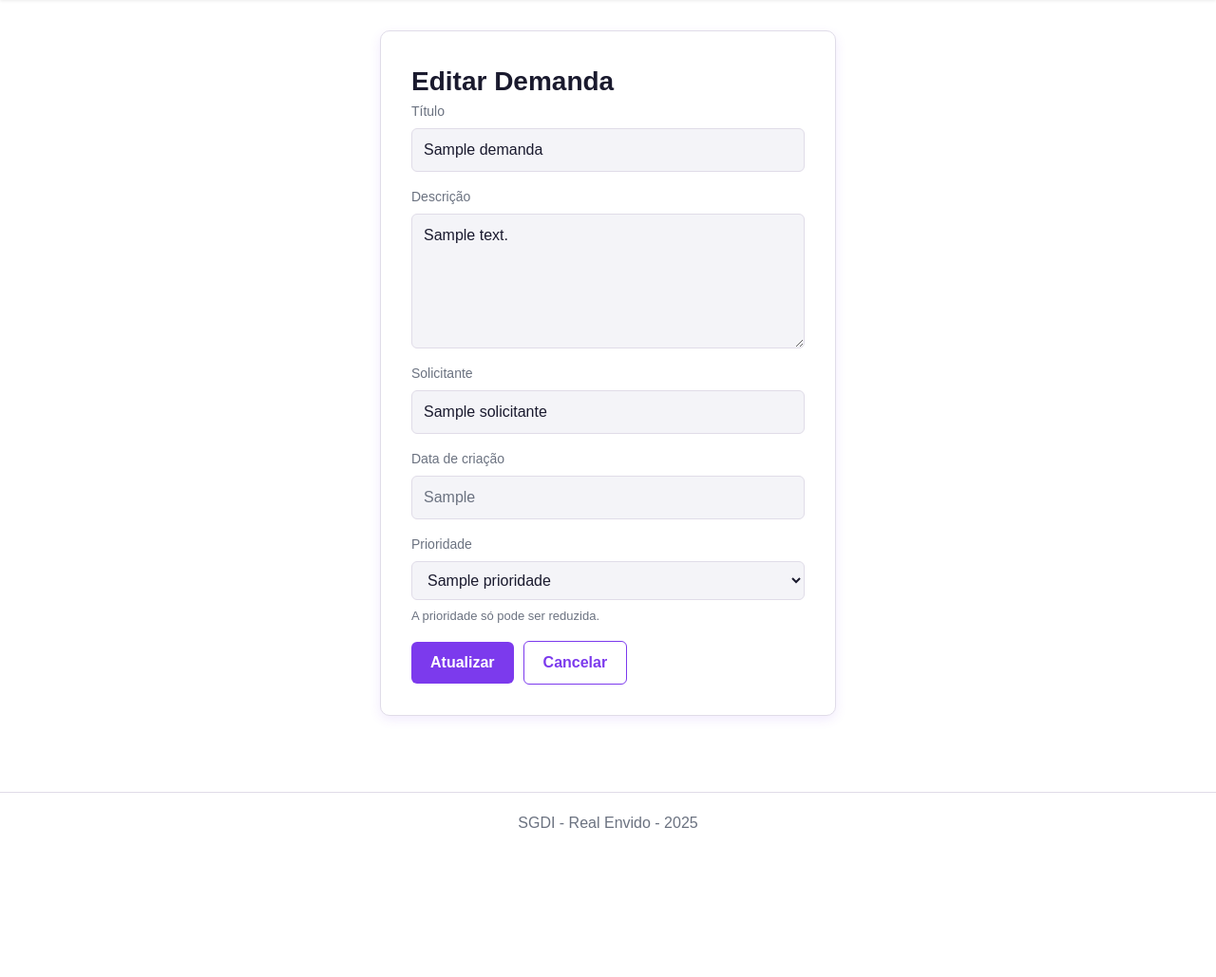
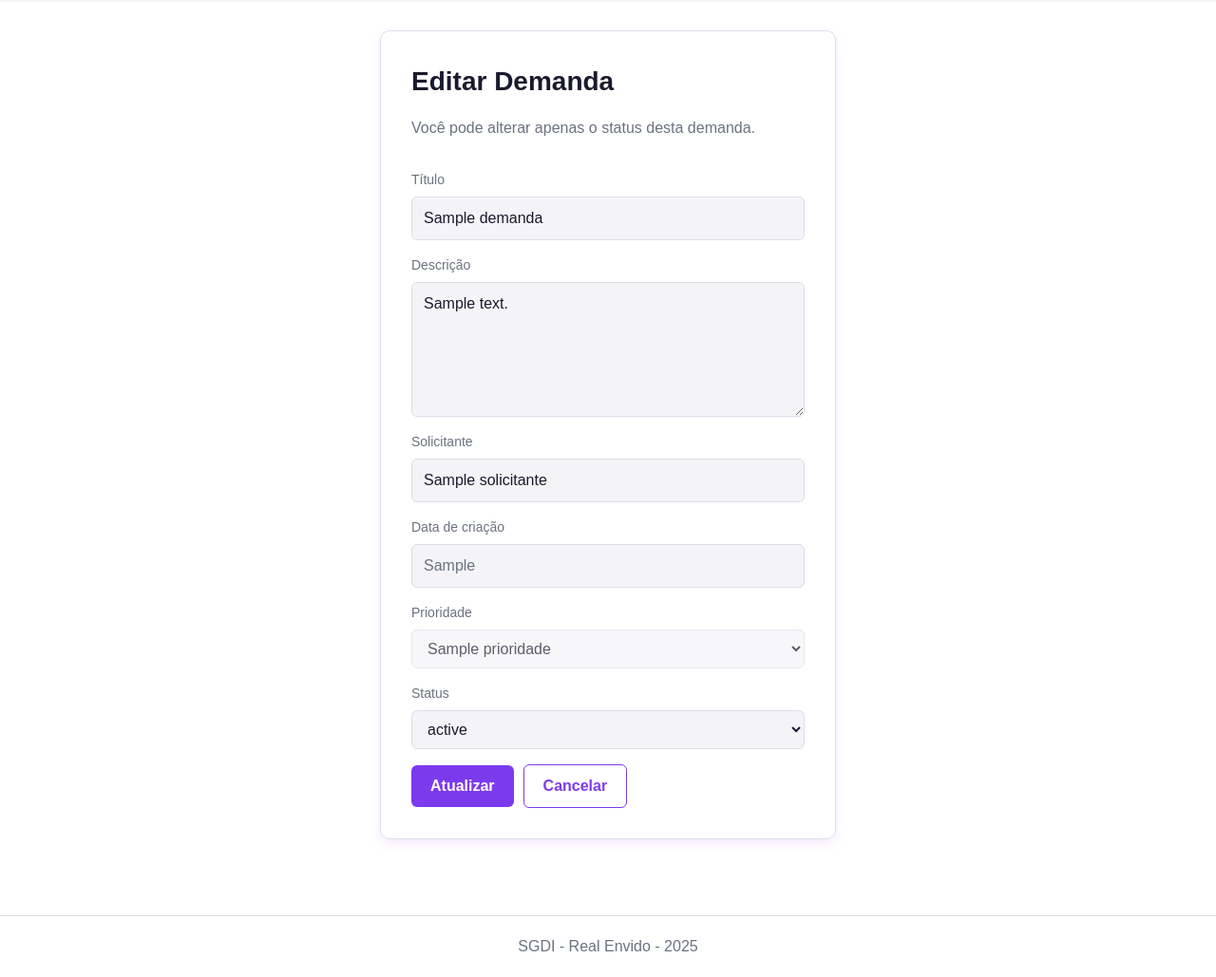
Before and after one commit to rklein7/sistema-sgdi, a Flask app: template templates/editar.html in a window 1280 px wide. Shown: the part 69-1098 px from the top of the page at 95% size. Before the commit the page ends 941 px from the top, so only its background shows below. Run offline with Flask 3, Linux system fonts and the light colour scheme; the template is opened without the code that fills it: most values are stand-ins (such as "Sample title", 1, 10 or a date in 2020).

Commit message:
feat: atualiza fluxo de status das demandas com controle

```diff
--- a/app.py
+++ b/app.py
@@ -31,6 +31,7 @@ supabase: Client = create_client(SUPABASE_URL, SUPABASE_KEY)
 
 PRIORIDADES_VALIDAS = ['Alta', 'Média', 'Baixa']
 ORDEM_PRIORIDADE = {'Alta': 1, 'Média': 2, 'Baixa': 3}
+STATUS_DEMANDA_VALIDOS = ['Aberta', 'Em andamento', 'Parada', 'Finalizada']
 DIAS_PARADA = 3  # configurável
 
 
@@ -259,6 +260,7 @@ def nova_demanda():
             'descricao':   request.form['descricao'],
             'solicitante': session['usuario_nome'],
             'prioridade':  prioridade,
+            'status':      'Aberta',
             'usuario_id':  session['usuario_id'],
         }
         supabase.table('demandas').insert(dados).execute()
@@ -275,32 +277,49 @@ def editar(id):
         flash('Demanda não encontrada.')
         return redirect('/')
 
-    if not usuario_pode_gerenciar(demanda_atual):
-        flash('Você não tem permissão para editar esta demanda.')
-        return redirect('/')
+    pode_gerenciar = usuario_pode_gerenciar(demanda_atual)
 
     if request.method == 'POST':
-        nova_prioridade = request.form.get('prioridade', demanda_atual['prioridade'])
+        novo_status = request.form.get('status', demanda_atual.get('status') or 'Aberta').strip()
 
-        if ORDEM_PRIORIDADE.get(nova_prioridade, 2) < ORDEM_PRIORIDADE.get(demanda_atual['prioridade'], 2):
-            flash('Não é permitido aumentar a prioridade.')
-            return redirect(f'/editar/{id}')
-
-        if nova_prioridade not in PRIORIDADES_VALIDAS:
-            flash('Prioridade inválida.')
+        if novo_status not in STATUS_DEMANDA_VALIDOS:
+            flash('Status inválido.')
             return redirect(f'/editar/{id}')
 
         dados = {
-            'titulo':      request.form['titulo'],
-            'descricao':   request.form['descricao'],
-            'solicitante': request.form['solicitante'],
-            'prioridade':  nova_prioridade,
+            'status':      novo_status,
+            'updated_at':  datetime.now(timezone.utc).isoformat(),
         }
+
+        if pode_gerenciar:
+            nova_prioridade = request.form.get('prioridade', demanda_atual['prioridade'])
+
+            if ORDEM_PRIORIDADE.get(nova_prioridade, 2) < ORDEM_PRIORIDADE.get(demanda_atual['prioridade'], 2):
+                flash('Não é permitido aumentar a prioridade.')
+                return redirect(f'/editar/{id}')
+
+            if nova_prioridade not in PRIORIDADES_VALIDAS:
+                flash('Prioridade inválida.')
+                return redirect(f'/editar/{id}')
+
+            dados.update({
+                'titulo':      request.form['titulo'],
+                'descricao':   request.form['descricao'],
+                'solicitante': request.form['solicitante'],
+                'prioridade':  nova_prioridade,
+            })
+
         supabase.table('demandas').update(dados).eq('id', id).execute()
         flash('Demanda atualizada!')
         return redirect('/')
 
-    return render_template('editar.html', demanda=demanda_atual, prioridades=PRIORIDADES_VALIDAS)
+    return render_template(
+        'editar.html',
+        demanda=demanda_atual,
+        pode_gerenciar=pode_gerenciar,
+        prioridades=PRIORIDADES_VALIDAS,
+        status_validos=STATUS_DEMANDA_VALIDOS,
+    )
 
 
 @app.route('/deletar/<int:id>', methods=['POST'])
@@ -311,8 +330,8 @@ def deletar(id):
         flash('Demanda não encontrada.')
         return redirect('/')
 
-    if not usuario_pode_gerenciar(demanda):
-        flash('Você não tem permissão para deletar esta demanda.')
+    if demanda.get('solicitante') != session.get('usuario_nome'):
+        flash('Você não pode excluir demanda de outro solicitante.')
         return redirect('/')
 
     supabase.table('demandas').delete().eq('id', id).execute()
@@ -1094,7 +1113,7 @@ def detalhes(id):
         'detalhes.html',
         demanda=demanda.data,
         comentarios=comentarios.data,
-        pode_gerenciar=usuario_pode_gerenciar(demanda.data)
+        pode_gerenciar=usuario_pode_gerenciar(demanda.data),
     )
 
 
--- a/templates/detalhes.html
+++ b/templates/detalhes.html
@@ -22,6 +22,11 @@
     <div class="detail-list">
         <div class="detail-row"><strong>Solicitante:</strong> {{ demanda['solicitante'] }}</div>
         <div class="detail-row"><strong>Data de Criação:</strong> {{ demanda['data_criacao'] }}</div>
+        {% set status = demanda.get('status') or 'Aberta' %}
+        <div class="detail-row">
+            <strong>Status:</strong>
+            <span class="badge status-badge badge--status-{{ status|lower|replace(' ', '-') }}">{{ status }}</span>
+        </div>
     </div>
 
     <div class="detail-actions">
--- a/templates/editar.html
+++ b/templates/editar.html
@@ -5,19 +5,23 @@
     <h1 class="page-title">Editar Demanda</h1>
 
     <form method="POST" action="/editar/{{ demanda['id'] }}">
+        {% if not pode_gerenciar %}
+            <p class="muted">Você pode alterar apenas o status desta demanda.</p>
+        {% endif %}
+
         <div class="field">
             <label for="titulo">Título</label>
-            <input id="titulo" type="text" name="titulo" value="{{ demanda['titulo'] }}" required>
+            <input id="titulo" type="text" name="titulo" value="{{ demanda['titulo'] }}" required {% if not pode_gerenciar %}readonly{% endif %}>
         </div>
 
         <div class="field">
             <label for="descricao">Descrição</label>
-            <textarea id="descricao" name="descricao" rows="5">{{ demanda['descricao'] }}</textarea>
+            <textarea id="descricao" name="descricao" rows="5" {% if not pode_gerenciar %}readonly{% endif %}>{{ demanda['descricao'] }}</textarea>
         </div>
 
         <div class="field">
             <label for="solicitante">Solicitante</label>
-            <input id="solicitante" type="text" name="solicitante" value="{{ demanda['solicitante'] }}" required>
+            <input id="solicitante" type="text" name="solicitante" value="{{ demanda['solicitante'] }}" required {% if not pode_gerenciar %}readonly{% endif %}>
         </div>
 
         <div class="field">
@@ -27,20 +31,31 @@
 
         <div class="field">
             <label for="prioridade">Prioridade</label>
-            <select id="prioridade" name="prioridade">
+            <select id="prioridade" name="prioridade" {% if not pode_gerenciar %}disabled{% endif %}>
                 {% for p in prioridades %}
                     <option value="{{ p }}"
                         {% if p == demanda['prioridade'] %}selected{% endif %}
-                        {% if p == 'Alta' and demanda['prioridade'] != 'Alta' %}disabled{% endif %}
-                        {% if p == 'Média' and demanda['prioridade'] == 'Baixa' %}disabled{% endif %}
+                        {% if pode_gerenciar and p == 'Alta' and demanda['prioridade'] != 'Alta' %}disabled{% endif %}
+                        {% if pode_gerenciar and p == 'Média' and demanda['prioridade'] == 'Baixa' %}disabled{% endif %}
                     >
                         {{ p }}
-                        {% if p == 'Alta' and demanda['prioridade'] != 'Alta' %}(não permitido){% endif %}
-                        {% if p == 'Média' and demanda['prioridade'] == 'Baixa' %}(não permitido){% endif %}
+                        {% if pode_gerenciar and p == 'Alta' and demanda['prioridade'] != 'Alta' %}(não permitido){% endif %}
+                        {% if pode_gerenciar and p == 'Média' and demanda['prioridade'] == 'Baixa' %}(não permitido){% endif %}
                     </option>
                 {% endfor %}
             </select>
-            <small>A prioridade só pode ser reduzida.</small>
+            {% if pode_gerenciar %}
+                <small>A prioridade só pode ser reduzida.</small>
+            {% endif %}
+        </div>
+
+        <div class="field">
+            <label for="status">Status</label>
+            <select id="status" name="status" required>
+                {% for status_item in status_validos %}
+                    <option value="{{ status_item }}" {% if status_item == (demanda.get('status') or 'Aberta') %}selected{% endif %}>{{ status_item }}</option>
+                {% endfor %}
+            </select>
         </div>
 
         <div class="form-actions">
```
Also changed, not shown: static/style.css (+53 -0 lines), templates/index.html (+4 -5 lines), 1 other file.
